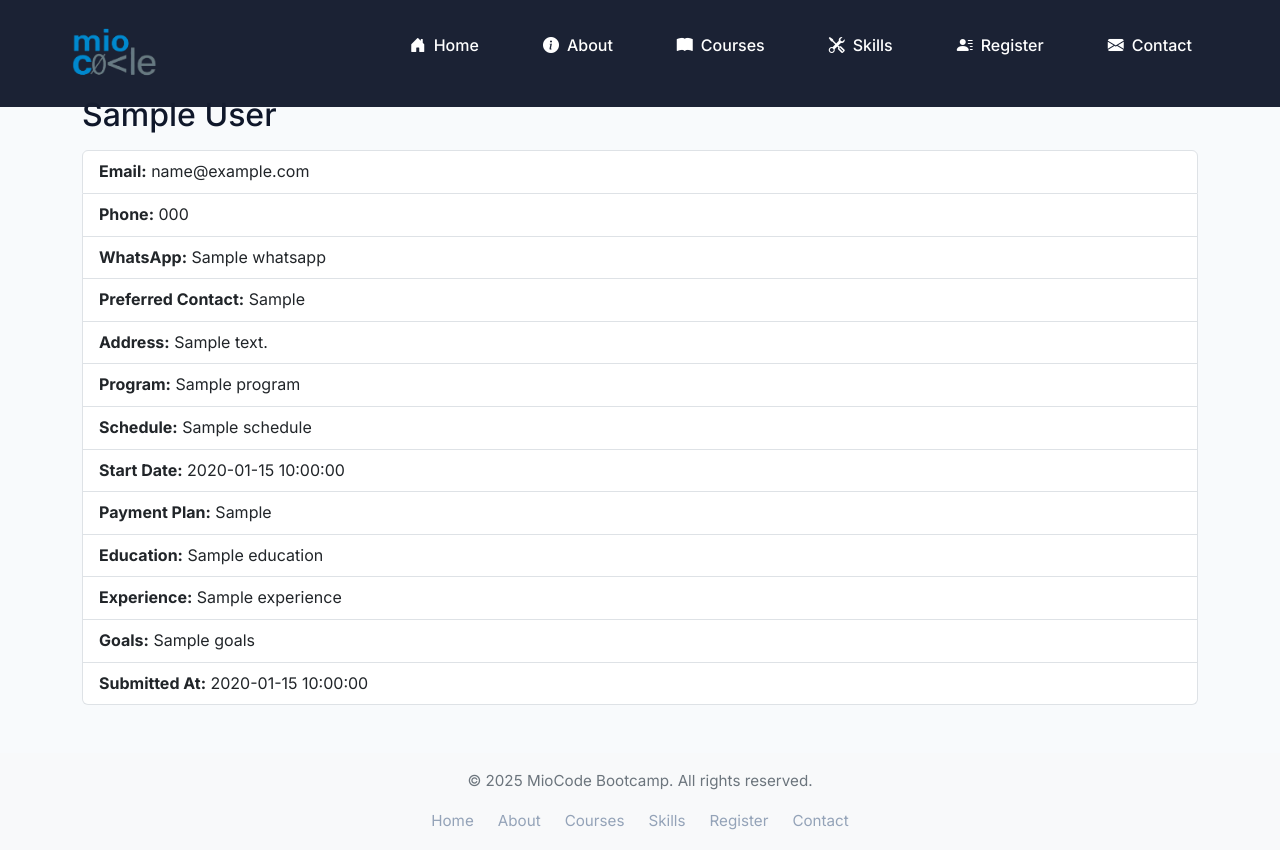
After one commit to imosudi2/miocode_bootcamp, a Flask app: template app/templates/student_detail.html in a window 1280 px wide. The commit adds this page. Run offline with Flask 3, Linux system fonts and the light colour scheme; the template is opened without the code that fills it: most values are stand-ins (such as "Sample title", 1, 10 or a date in 2020); some libraries are stand-ins or nearby versions.

Commit message:
student details

```diff
--- a/app/templates/base.html
+++ b/app/templates/base.html
@@ -1,3 +1,4 @@
+
 <!DOCTYPE html>
 <html lang="en">
 <head>
@@ -67,22 +68,33 @@
 </head>
 
 <body class="d-flex flex-column min-vh-100">
-  <!-- Navbar -->
+    <!-- Navbar -->
   <nav id="navbar" aria-label="Main navigation">
     <div class="nav-container">
       <a href="/" class="logo" aria-label="MioCode Home">
-        <img src="{{ url_for('static', filename='images/miocode_logo.png')}}"  alt="MioCode Logo" style="max-width: 85px; height: auto;" />
+        <img src="{{ url_for('static', filename='images/miocode_logo.png')}}" alt="MioCode Logo" style="max-width: 85px; height: auto;" />
       </a>
+
+      {% if session.get('admin_user') %}
+      <!-- Admin Navigation -->
       <ul class="nav-links">
-        <li><a href="#home"><i class="bi bi-house-door-fill"></i>Home</a></li>
-        <li><a href="#about"><i class="bi bi-info-circle-fill"></i>About</a></li>
-        <li><a href="#courses"><i class="bi bi-book-fill"></i>Courses</a></li>
-        <li><a href="#skills"><i class="bi bi-tools"></i>Skills</a></li>
-        <li><a href="#register"><i class="bi bi-person-lines-fill"></i>Register</a></li>
-        <li><a href="#contact"><i class="bi bi-envelope-fill"></i>Contact</a></li>
+        <li><a href="{{ url_for('admin_dashboard') }}"><i class="bi bi-speedometer2"></i> Dashboard</a></li>
+        <li><a href="{{ url_for('admin_logout') }}"><i class="bi bi-box-arrow-right"></i> Logout</a></li>
       </ul>
+      {% else %}
+      <!-- Public Navigation -->
+      <ul class="nav-links">
+        <li><a href="#home"><i class="bi bi-house-door-fill"></i> Home</a></li>
+        <li><a href="#about"><i class="bi bi-info-circle-fill"></i> About</a></li>
+        <li><a href="#courses"><i class="bi bi-book-fill"></i> Courses</a></li>
+        <li><a href="#skills"><i class="bi bi-tools"></i> Skills</a></li>
+        <li><a href="#register"><i class="bi bi-person-lines-fill"></i> Register</a></li>
+        <li><a href="#contact"><i class="bi bi-envelope-fill"></i> Contact</a></li>
+      </ul>
+      {% endif %}
     </div>
   </nav>
+
 
   <!-- Main Content Wrapper -->
   <main class="flex-grow-1">
--- /dev/null
+++ b/app/templates/student_detail.html
@@ -0,0 +1,22 @@
+{% extends "base.html" %}
+
+{% block main_body %}
+<div class="container mt-5 py-5"   style="padding-top: 7.5rem;">
+  <h2>{{ student.first_name }} {{ student.last_name }}</h2>
+  <ul class="list-group mt-3">
+    <li class="list-group-item"><strong>Email:</strong> {{ student.email }}</li>
+    <li class="list-group-item"><strong>Phone:</strong> {{ student.phone }}</li>
+    <li class="list-group-item"><strong>WhatsApp:</strong> {{ student.whatsapp }}</li>
+    <li class="list-group-item"><strong>Preferred Contact:</strong> {{ student.contact_method }}</li>
+    <li class="list-group-item"><strong>Address:</strong> {{ student.address }}</li>
+    <li class="list-group-item"><strong>Program:</strong> {{ student.program }}</li>
+    <li class="list-group-item"><strong>Schedule:</strong> {{ student.schedule }}</li>
+    <li class="list-group-item"><strong>Start Date:</strong> {{ student.start_date }}</li>
+    <li class="list-group-item"><strong>Payment Plan:</strong> {{ student.payment_plan }}</li>
+    <li class="list-group-item"><strong>Education:</strong> {{ student.education }}</li>
+    <li class="list-group-item"><strong>Experience:</strong> {{ student.experience }}</li>
+    <li class="list-group-item"><strong>Goals:</strong> {{ student.goals }}</li>
+    <li class="list-group-item"><strong>Submitted At:</strong> {{ student.submitted_at }}</li>
+  </ul>
+</div>
+{% endblock %}
```
Also changed, not shown: app/routes.py (+14 -0 lines), app/templates/admin.html (+8 -4 lines).
